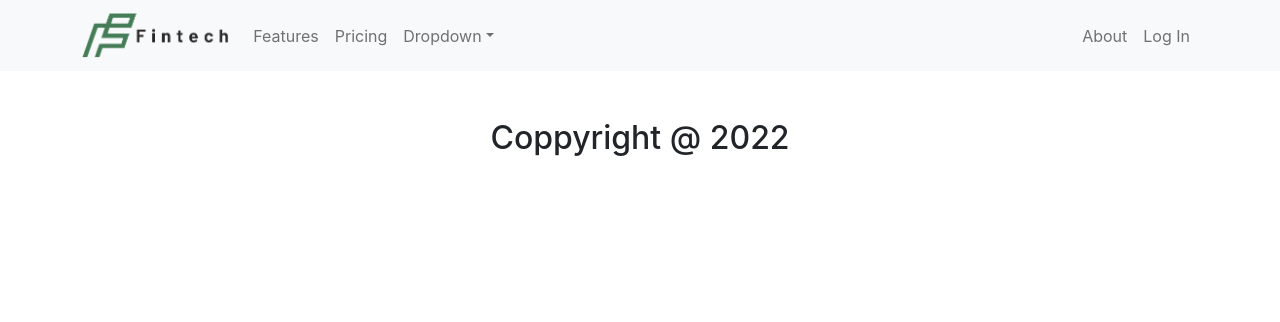
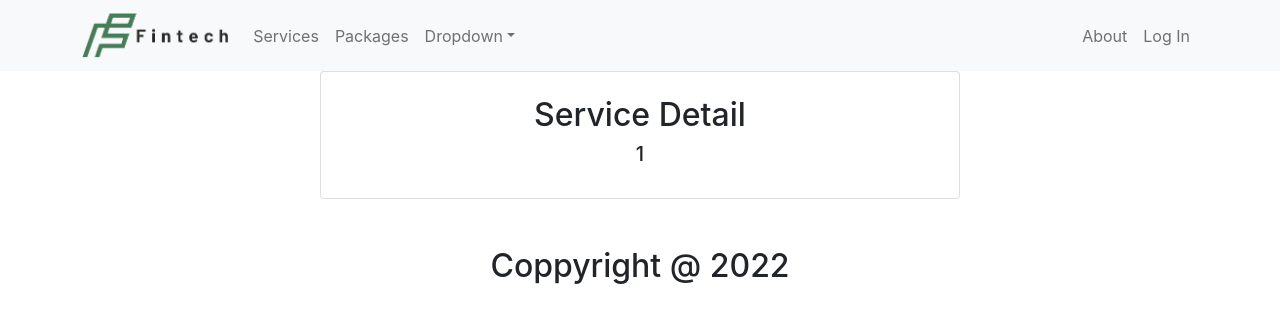
Before and after one commit to sa-sabuj/fintech, a React (Create React App) app: page /service/1 in a window 1280 px wide. Shown: the top 322 px of the page. Built offline with nearby package versions, Linux system fonts and the light colour scheme.

Commit message:
services btn route & login , registration page aadded

```diff
--- a/src/App.js
+++ b/src/App.js
@@ -3,8 +3,11 @@ import { Route, Routes } from 'react-router-dom';
 import './App.css';
 import About from './pages/About/About';
 import Home from './pages/Home/Home/Home';
+import Login from './pages/Login/Login/Login';
+import ServiceDetail from './pages/ServiceDetail/ServiceDetail';
 import Footer from './pages/Shared/Footer/Footer';
 import Header from './pages/Shared/Header/Header';
+import NotFound from './pages/Shared/NotFound/NotFound';
 
 function App() {
   return (
@@ -12,7 +15,11 @@ function App() {
       <Header></Header>
       <Routes>
         <Route path='/' element={<Home></Home>}></Route>
+        <Route path='/home' element={<Home></Home>}></Route>
+        <Route path='/service/:serviceId' element={<ServiceDetail></ServiceDetail>}></Route>
         <Route path='/about' element={<About></About>}></Route>
+        <Route path='/login' element={<Login></Login>}></Route>
+        <Route path='*' element={<NotFound></NotFound>}></Route>
       </Routes>
       <Footer></Footer>
     </div>
--- a/src/pages/Home/Corporates/Corporates.js
+++ b/src/pages/Home/Corporates/Corporates.js
@@ -16,7 +16,7 @@ const corporates = [
 ]
 const Corporates = () => {
     return (
-        <div className='container'>
+        <div id='packages' className='container'>
             <h2 className='text-center p-5'>Corporate Packages </h2>
             <div className="row">
                 {
--- a/src/pages/Home/Service/Service.js
+++ b/src/pages/Home/Service/Service.js
@@ -1,22 +1,15 @@
 import React from 'react';
+import { useNavigate } from 'react-router-dom';
 import './Service.css';
 
 const Service = ({ service }) => {
-    const { name, img, description, price } = service;
+    const { id, name, img, description, price } = service;
+    const navigate = useNavigate();
+    const navigateToServiceDetail = id => {
+        navigate(`/service/${id} ${description} Price: ${price}`);
+    }
+
     return (
-        // <div className="container">
-        //     <div className='service'>
-        //         <img className='w-100' src={img} alt="" />
-        //         <h2>{name}</h2>
-        //         <p>{description}</p>
-        //         <p>Price: <small>${price}</small></p>
-        //         <button className='btn btn-primary'>Book: {name}</button>
-        //     </div>
-        // </div>
-
-
-
-
 
         <div className='col-sm-12 col-md-6 col-lg-4 g-5 '>
             <div className="card text-center p-2" >
@@ -26,7 +19,7 @@ const Service = ({ service }) => {
 
                     <p className="card-text">{description}</p>
                     <h5 className="card-title">Price: ${price}</h5>
-                <button className="btn btn-primary">Book: {name}</button>
+                    <button onClick={() => navigateToServiceDetail(id )} className="btn btn-primary">Book: {name}</button>
                 </div>
             </div>
         </div>
--- a/src/pages/Home/Services/Services.js
+++ b/src/pages/Home/Services/Services.js
@@ -13,7 +13,7 @@ const Services = () => {
     }, [])
 
     return (
-        <div className='container'>
+        <div id='services' className='container'>
             <h2 className='text-center p-5'>Our Services</h2>
             <div className="row">
                 {
--- /dev/null
+++ b/src/pages/Login/Login/Login.js
@@ -0,0 +1,11 @@
+import React from 'react';
+
+const Login = () => {
+    return (
+        <div>
+            <h2>Please Log In</h2>
+        </div>
+    );
+};
+
+export default Login;
--- /dev/null
+++ b/src/pages/ServiceDetail/ServiceDetail.js
@@ -0,0 +1,21 @@
+import React from 'react';
+import { useParams } from 'react-router-dom';
+
+const ServiceDetail = () => {
+    const {serviceId} = useParams();
+    return (
+        <div className='col-sm-12 col-md-6 col-lg-4 g-5 w-50 mx-auto'>
+            <div className="card text-center p-2" >
+
+                <div className="card-body">
+                    <h2>Service Detail</h2>
+                    <h5 className="card-title">{serviceId}</h5>
+
+
+                </div>
+            </div>
+        </div>
+    );
+};
+
+export default ServiceDetail;
--- a/src/pages/Shared/Header/Header.js
+++ b/src/pages/Shared/Header/Header.js
@@ -15,8 +15,8 @@ const Header = () => {
         <Navbar.Toggle aria-controls="responsive-navbar-nav" />
         <Navbar.Collapse id="responsive-navbar-nav">
           <Nav className="me-auto">
-            <Nav.Link href="#features">Features</Nav.Link>
-            <Nav.Link href="#pricing">Pricing</Nav.Link>
+            <Nav.Link href="home#services">Services</Nav.Link>
+            <Nav.Link href="home#packages">Packages</Nav.Link>
             <NavDropdown title="Dropdown" id="collasible-nav-dropdown">
               <NavDropdown.Item href="#action/3.1">Action</NavDropdown.Item>
               <NavDropdown.Item href="#action/3.2">
--- /dev/null
+++ b/src/pages/Shared/NotFound/NotFound.js
@@ -0,0 +1,13 @@
+import React from 'react';
+import notFound from '../../../images/not-found/404.jpg'
+
+const NotFound = () => {
+    return (
+        <div className='container text-danger text-center mt-5 mb-5'>
+            <h1>You are in wrong place</h1>
+            <img className='mb-5 mt-5' src={notFound} alt="" />
+        </div>
+    );
+};
+
+export default NotFound;
```
Also changed, not shown: src/pages/Login/Register/Register.js (added, +11 -0 lines), src/images/not-found/404.jpg (added). Lines whose indentation alone changed are shown as unchanged.
